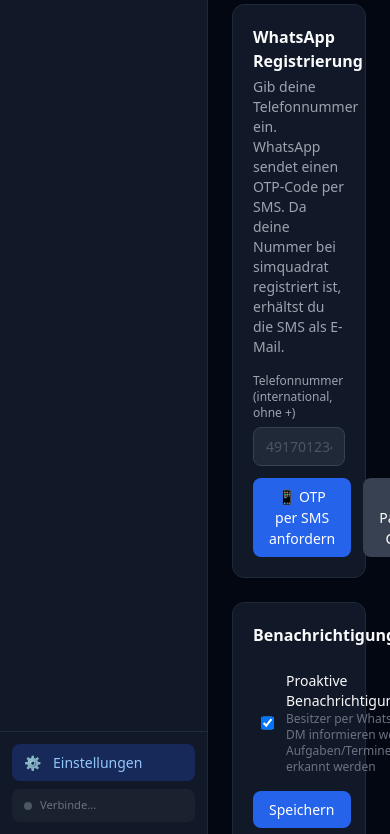
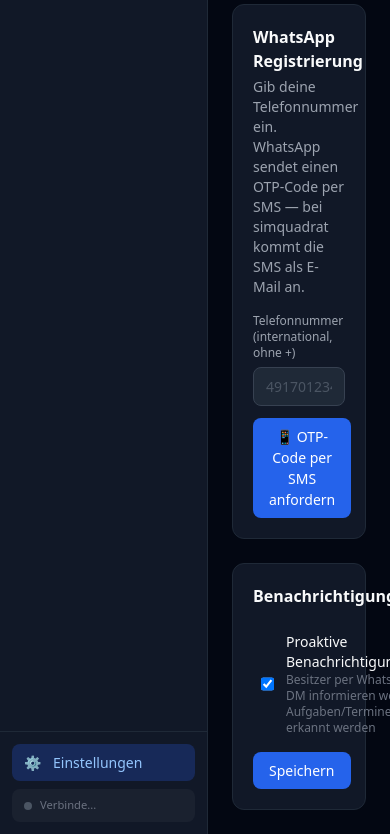
Before and after one commit to CoreTex/haconcierge, a FastAPI app: page /settings/whatsapp in a window 390 px wide. Shown: the part 329-1163 px from the top of the page. Run offline with FastAPI, Linux system fonts and the light colour scheme; data that the repository does not hold is empty; parts of the project's set-up code (start-up, migrations or seed data) failed here and were passed over; some libraries are stand-ins or nearby versions.

Commit message:
v1.0.7: fix OTP registration – enable mobile socket, clean up UI
- session.js: add mobile:true to makeWASocket so requestRegistrationCode/register methods are available
- settings_whatsapp.html: remove incompatible pairing code flow, add showStep() helper, tighten OTP-only UI
- config.yaml: bump version to 1.0.7

Co-Authored-By: Claude Sonnet 4.6 <noreply@anthropic.com>

```diff
--- a/haconcierge/config.yaml
+++ b/haconcierge/config.yaml
@@ -1,6 +1,6 @@
 ---
 name: HAConcierge
-version: "1.0.6"
+version: "1.0.7"
 slug: haconcierge
 description: "WhatsApp AI Concierge - Nachrichten, Termine und Aufgaben fuer Home Assistant"
 url: https://github.com/CoreTex/haconcierge
--- a/haconcierge/rootfs/app/backend/templates/pages/settings_whatsapp.html
+++ b/haconcierge/rootfs/app/backend/templates/pages/settings_whatsapp.html
@@ -21,25 +21,24 @@
   <div class="card mb-6">
     <h2 class="font-semibold mb-1">WhatsApp Registrierung</h2>
     <p class="text-sm text-gray-400 mb-4">
-      Gib deine Telefonnummer ein. WhatsApp sendet einen OTP-Code per SMS.
-      Da deine Nummer bei simquadrat registriert ist, erhältst du die SMS als E-Mail.
+      Gib deine Telefonnummer ein. WhatsApp sendet einen OTP-Code per SMS —
+      bei simquadrat kommt die SMS als E-Mail an.
     </p>
 
+    <!-- Step 1: Enter phone -->
     <div id="reg-step-1" class="space-y-3">
       <div>
         <label class="text-xs text-gray-400 mb-1.5 block font-medium">Telefonnummer <span class="font-normal">(international, ohne +)</span></label>
         <input id="reg-phone" type="text" class="input" placeholder="491701234567">
       </div>
-      <div class="flex gap-3">
-        <button class="btn-primary" onclick="requestCode()">📱 OTP per SMS anfordern</button>
-        <button class="btn-secondary" onclick="requestPairing()">🔗 Pairing Code</button>
-      </div>
+      <button class="btn-primary" onclick="requestCode()">📱 OTP-Code per SMS anfordern</button>
     </div>
 
+    <!-- Step 2: Enter OTP -->
     <div id="reg-step-2" class="hidden space-y-3">
-      <div class="flex items-center gap-2 p-3 bg-green-900/20 border border-green-800/40 rounded-lg">
-        <span class="text-green-400">✓</span>
-        <p class="text-sm text-green-300">Code angefordert! Prüfe deine E-Mail von simquadrat.</p>
+      <div style="display:flex;align-items:center;gap:8px;padding:12px;background:rgba(20,83,45,0.2);border:1px solid rgba(22,101,52,0.4);border-radius:8px">
+        <span style="color:#4ade80">✓</span>
+        <p class="text-sm" style="color:#86efac">Code angefordert! Prüfe deine E-Mail von simquadrat.</p>
       </div>
       <div>
         <label class="text-xs text-gray-400 mb-1.5 block font-medium">OTP Code aus E-Mail</label>
@@ -47,17 +46,8 @@
       </div>
       <div class="flex gap-3">
         <button class="btn-primary" onclick="confirmCode()">Bestätigen</button>
-        <button class="btn-secondary text-xs" onclick="document.getElementById('reg-step-1').classList.remove('hidden'); document.getElementById('reg-step-2').classList.add('hidden')">Zurück</button>
+        <button class="btn-secondary text-xs" onclick="showStep(1)">Zurück</button>
       </div>
-    </div>
-
-    <div id="reg-pairing" class="hidden space-y-3">
-      <div class="p-3 bg-yellow-900/20 border border-yellow-800/40 rounded-lg">
-        <p class="text-sm text-yellow-300">📱 Öffne WhatsApp → Einstellungen → Verknüpfte Geräte → Gerät verknüpfen → Code eingeben (statt QR)</p>
-      </div>
-      <div id="pairing-code" class="text-4xl font-mono tracking-widest text-center py-5 text-blue-300 bg-gray-800 rounded-xl border border-gray-700"></div>
-      <p class="text-xs text-gray-500 text-center">Code ist 60 Sekunden gültig</p>
-      <button class="btn-secondary text-xs w-full" onclick="document.getElementById('reg-step-1').classList.remove('hidden'); document.getElementById('reg-pairing').classList.add('hidden')">Zurück</button>
     </div>
   </div>
 
@@ -129,19 +119,9 @@
     } else { showToast('Fehler: ' + (data.error || 'Ungültiger Code'), 'error'); }
   }
 
-  async function requestPairing() {
-    const phone = document.getElementById('reg-phone').value.trim();
-    if (!phone) return showToast('Bitte Telefonnummer eingeben', 'error');
-    const resp = await apiFetch('/api/whatsapp/pair/request-code', {
-      method: 'POST', headers: {'Content-Type': 'application/json'},
-      body: JSON.stringify({phone})
-    });
-    const data = await resp.json();
-    if (data.code) {
-      document.getElementById('reg-step-1').classList.add('hidden');
-      document.getElementById('reg-pairing').classList.remove('hidden');
-      document.getElementById('pairing-code').textContent = data.code;
-    } else { showToast('Fehler: ' + (data.error || 'Unbekannt'), 'error'); }
+  function showStep(n) {
+    document.getElementById('reg-step-1').classList.toggle('hidden', n !== 1);
+    document.getElementById('reg-step-2').classList.toggle('hidden', n !== 2);
   }
 
   async function disconnect() {
--- a/haconcierge/rootfs/app/whatsapp-bridge/src/session.js
+++ b/haconcierge/rootfs/app/whatsapp-bridge/src/session.js
@@ -47,12 +47,15 @@ async function _connect() {
     console.log('Could not fetch WA version, using fallback');
   }
 
+  // mobile: true enables the OTP registration API (requestRegistrationCode /
+  // register). Without it makeWASocket creates a WhatsApp-Web socket that only
+  // supports QR / pairing-code linking and has no registration methods.
   _socket = makeWASocket({
     version,
     auth: state,
     logger,
     printQRInTerminal: false,
-    browser: ['HAConcierge', 'Chrome', '1.0.0'],
+    mobile: true,
     generateHighQualityLinkPreview: false,
     syncFullHistory: false,
   });
```
